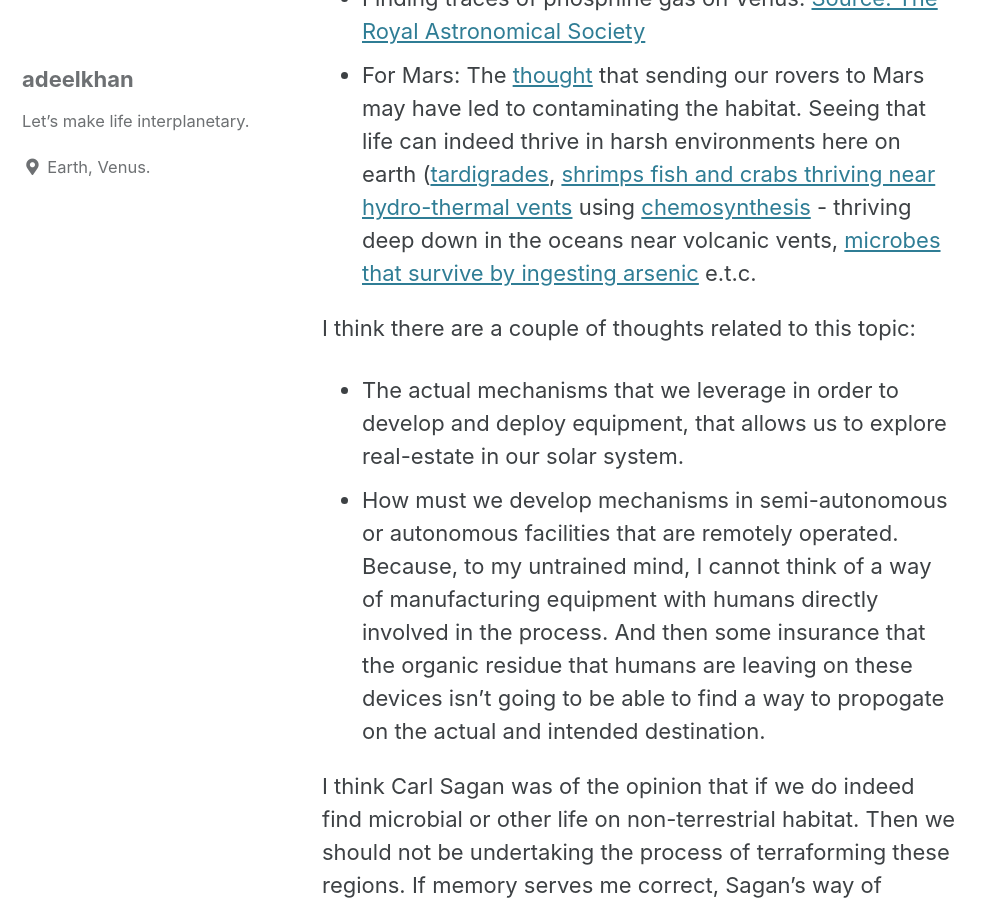
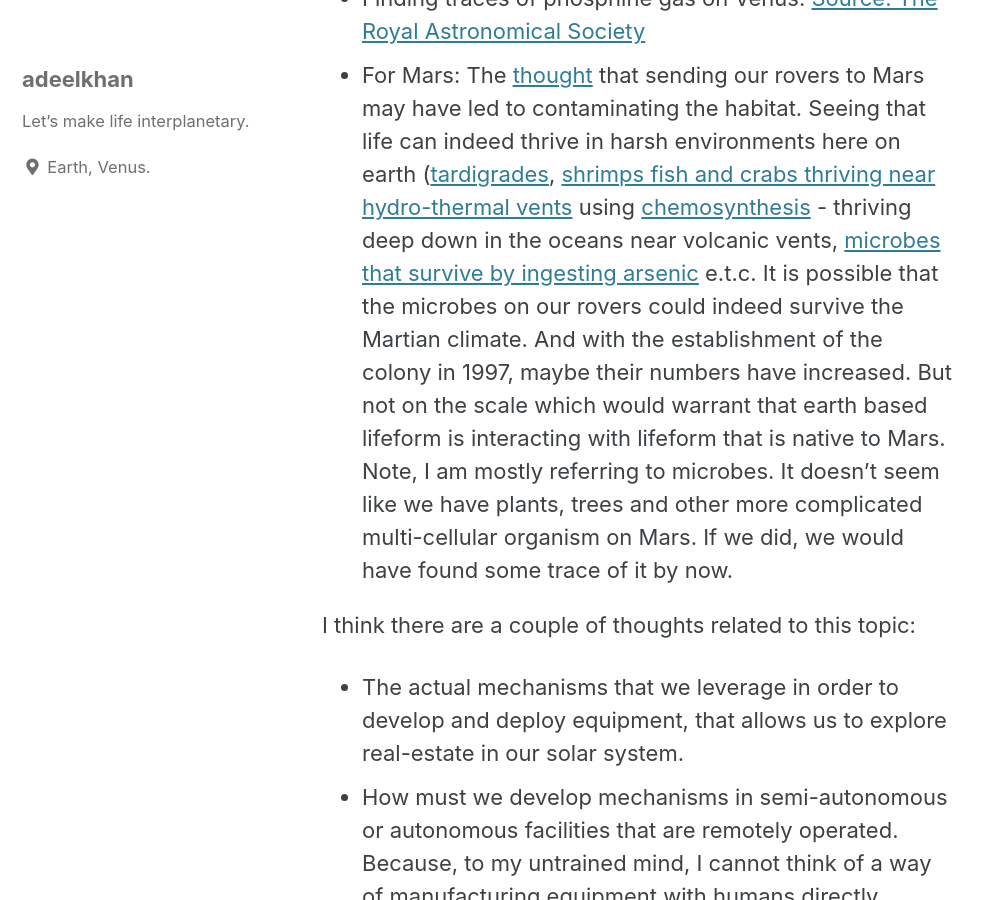
Before and after one commit to stellardreams/stellardreams.github.io, a Jekyll site: the page built from _posts/2020-09-30-Ethics-involving-Terraforming.md, in a window 1280 px wide and 900 px high, scrolled down 535 px. Shown: the whole window, without its empty margins (0-994 px from the left). Built offline with Jekyll 4.4.1, drawn with Linux system fonts in a browser that asks for light colours; cached includes are drawn as plain includes.

Commit message:
Update 2020-09-30-Ethics-involving-Terraforming.md

```diff
--- a/_posts/2020-09-30-Ethics-involving-Terraforming.md
+++ b/_posts/2020-09-30-Ethics-involving-Terraforming.md
@@ -4,7 +4,7 @@
 
 More recently the following have been observed:
 * Finding traces of phosphine gas on Venus. [Source: The Royal Astronomical Society](https://stellardreams.github.io/Phosphine-on-Venus/)
-* For Mars: The [thought](https://www.nationalgeographic.com/news/2016/09/mars-journey-nasa-alien-life-protection-humans-planets-space) that sending our rovers to Mars may have led to contaminating the habitat. Seeing that life can indeed thrive in harsh environments here on earth ([tardigrades](https://en.wikipedia.org/wiki/Tardigrade#Survival_after_exposure_to_outer_space), [shrimps fish and crabs thriving near hydro-thermal vents](https://ocean.si.edu/ocean-life/invertebrates/hydrothermal-vent-creatures) using [chemosynthesis](https://en.wikipedia.org/wiki/Chemosynthesis#:~:text=In%20biochemistry%2C%20chemosynthesis%20is%20the,energy%2C%20rather%20than%20sunlight%2C%20as) - thriving deep down in the oceans near volcanic vents, [microbes that survive by ingesting arsenic](https://toxics.usgs.gov/highlights/arsenic_bugs.html) e.t.c.
+* For Mars: The [thought](https://www.nationalgeographic.com/news/2016/09/mars-journey-nasa-alien-life-protection-humans-planets-space) that sending our rovers to Mars may have led to contaminating the habitat. Seeing that life can indeed thrive in harsh environments here on earth ([tardigrades](https://en.wikipedia.org/wiki/Tardigrade#Survival_after_exposure_to_outer_space), [shrimps fish and crabs thriving near hydro-thermal vents](https://ocean.si.edu/ocean-life/invertebrates/hydrothermal-vent-creatures) using [chemosynthesis](https://en.wikipedia.org/wiki/Chemosynthesis#:~:text=In%20biochemistry%2C%20chemosynthesis%20is%20the,energy%2C%20rather%20than%20sunlight%2C%20as) - thriving deep down in the oceans near volcanic vents, [microbes that survive by ingesting arsenic](https://toxics.usgs.gov/highlights/arsenic_bugs.html) e.t.c. It is possible that the microbes on our rovers could indeed survive the Martian climate. And with the establishment of the colony in 1997, maybe their numbers have increased. But not on the scale which would warrant that earth based lifeform is interacting with lifeform that is native to Mars. Note, I am mostly referring to microbes. It doesn't seem like we have plants, trees and other more complicated multi-cellular organism on Mars. If we did, we would have found some trace of it by now.
 
 I think there are a couple of thoughts related to this topic:
 * The actual mechanisms that we leverage in order to develop and deploy equipment, that allows us to explore real-estate in our solar system.
```
